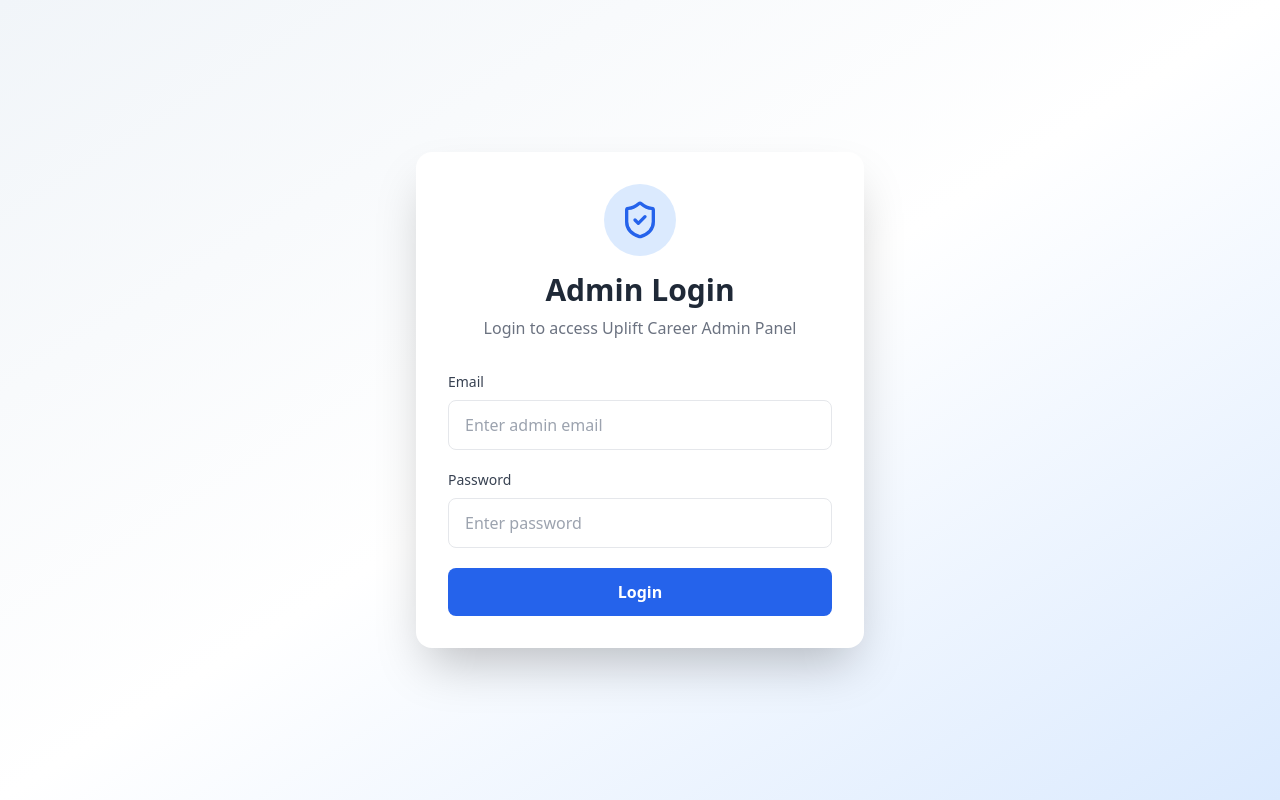
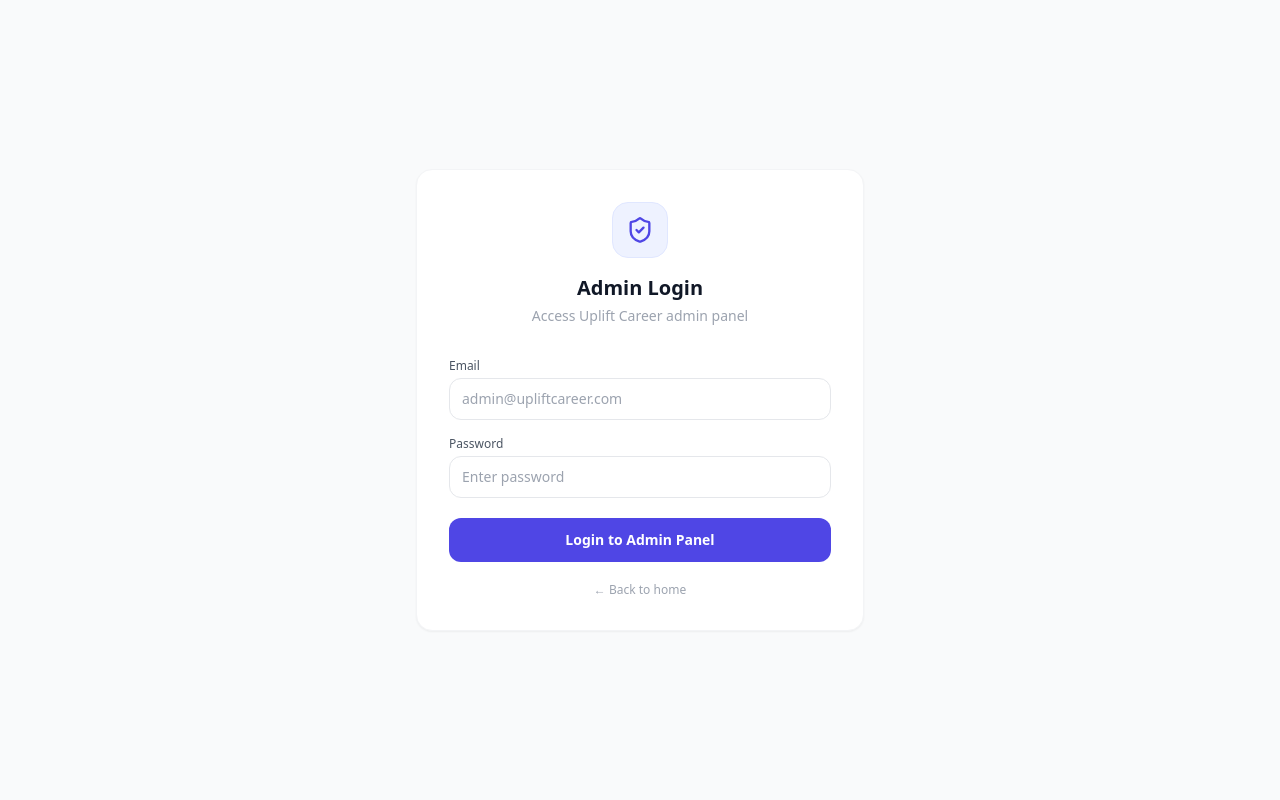
Before and after one commit to SAmeerDiwakar123/Uplift-Career, a React (Vite) app in the folder frontend/: page /admin/login in a window 1280 px wide. Built offline with nearby package versions, Linux system fonts and the light colour scheme.

Commit message:
fix: admin login with proper cookie settings

```diff
--- a/frontend/src/App.jsx
+++ b/frontend/src/App.jsx
@@ -105,7 +105,7 @@
         <Route path="/recruiter/companies/:id" element={<RecruiterRoute><CompanySetup /></RecruiterRoute>} />
         <Route path="/recruiter/jobs/:id/applicants" element={<RecruiterRoute><Applicants /></RecruiterRoute>} />
         {/* Admin Routes */}
-<Route path="/admin/login" element={<AdminLogin />} />
+        <Route path="/admin/login" element={<AdminLogin />} />
       </Routes>
     </BrowserRouter>
   );
--- a/frontend/src/pages/admin/AdminLogin.jsx
+++ b/frontend/src/pages/admin/AdminLogin.jsx
@@ -8,33 +8,22 @@
 const AdminLogin = () => {
   const navigate = useNavigate();
 
-  const [input, setInput] = useState({
-    email: "",
-    password: "",
-  });
-
+  const [input, setInput] = useState({ email: "", password: "" });
   const [loading, setLoading] = useState(false);
 
-  const changeEventHandler = (e) => {
-    setInput({
-      ...input,
-      [e.target.name]: e.target.value,
-    });
+  const handleChange = (e) => {
+    setInput({ ...input, [e.target.name]: e.target.value });
   };
 
-  const submitHandler = async (e) => {
+  const handleSubmit = async (e) => {
     e.preventDefault();
-
     try {
       setLoading(true);
-
       const res = await axios.post(
         `${ADMIN_API_END_POINT}/login`,
         input,
         {
-          headers: {
-            "Content-Type": "application/json",
-          },
+          headers: { "Content-Type": "application/json" },
           withCredentials: true,
         }
       );
@@ -44,62 +33,52 @@
         navigate("/admin/dashboard");
       }
     } catch (error) {
-      toast.error(
-        error?.response?.data?.message || "Something went wrong"
-      );
+      toast.error(error?.response?.data?.message || "Invalid credentials");
     } finally {
       setLoading(false);
     }
   };
 
   return (
-    <div className="min-h-screen flex items-center justify-center bg-gradient-to-br from-slate-100 via-white to-blue-100 px-4">
-      <div className="w-full max-w-md bg-white shadow-2xl rounded-2xl p-8">
+    <div className="min-h-screen flex items-center justify-center bg-gray-50 px-4">
+      <div className="w-full max-w-md bg-white border border-gray-100 shadow-sm rounded-2xl p-8">
 
+        {/* Header */}
         <div className="flex flex-col items-center mb-8">
-          <div className="bg-blue-100 p-4 rounded-full">
-            <ShieldCheck className="text-blue-600" size={40} />
+          <div className="w-14 h-14 bg-indigo-50 border border-indigo-100 rounded-2xl flex items-center justify-center mb-4">
+            <ShieldCheck className="text-indigo-600" size={28} />
           </div>
-
-          <h1 className="text-3xl font-bold mt-4 text-gray-800">
-            Admin Login
-          </h1>
-
-          <p className="text-gray-500 mt-2 text-center">
-            Login to access Uplift Career Admin Panel
+          <h1 className="text-xl font-semibold text-gray-900">Admin Login</h1>
+          <p className="text-sm text-gray-400 mt-1 text-center">
+            Access Uplift Career admin panel
           </p>
         </div>
 
-        <form onSubmit={submitHandler} className="space-y-5">
+        {/* Form */}
+        <form onSubmit={handleSubmit} className="flex flex-col gap-4">
 
-          <div>
-            <label className="block mb-2 text-sm font-medium text-gray-700">
-              Email
-            </label>
-
+          <div className="flex flex-col gap-1">
+            <label className="text-xs font-medium text-gray-600">Email</label>
             <input
               type="email"
               name="email"
               value={input.email}
-              onChange={changeEventHandler}
-              placeholder="Enter admin email"
-              className="w-full border rounded-lg px-4 py-3 outline-none focus:ring-2 focus:ring-blue-500"
+              onChange={handleChange}
+              placeholder="admin@upliftcareer.com"
+              className="border border-gray-200 rounded-xl px-3 py-2.5 text-sm focus:outline-none focus:ring-1 focus:ring-indigo-300 w-full"
               required
             />
           </div>
 
-          <div>
-            <label className="block mb-2 text-sm font-medium text-gray-700">
-              Password
-            </label>
-
+          <div className="flex flex-col gap-1">
+            <label className="text-xs font-medium text-gray-600">Password</label>
             <input
               type="password"
               name="password"
               value={input.password}
-              onChange={changeEventHandler}
+              onChange={handleChange}
               placeholder="Enter password"
-              className="w-full border rounded-lg px-4 py-3 outline-none focus:ring-2 focus:ring-blue-500"
+              className="border border-gray-200 rounded-xl px-3 py-2.5 text-sm focus:outline-none focus:ring-1 focus:ring-indigo-300 w-full"
               required
             />
           </div>
@@ -107,19 +86,27 @@
           <button
             type="submit"
             disabled={loading}
-            className="w-full bg-blue-600 hover:bg-blue-700 transition text-white py-3 rounded-lg font-semibold flex justify-center items-center gap-2 disabled:opacity-70"
+            className="w-full bg-indigo-600 hover:bg-indigo-700 text-white py-3 rounded-xl text-sm font-semibold flex justify-center items-center gap-2 transition disabled:opacity-60 mt-1"
           >
             {loading ? (
               <>
-                <Loader2 className="animate-spin" size={20} />
+                <Loader2 className="animate-spin" size={16} />
                 Logging in...
               </>
             ) : (
-              "Login"
+              "Login to Admin Panel"
             )}
           </button>
 
         </form>
+
+        {/* Back link */}
+        <p
+          onClick={() => navigate('/')}
+          className="text-xs text-center text-gray-400 mt-5 cursor-pointer hover:text-gray-600"
+        >
+          ← Back to home
+        </p>
 
       </div>
     </div>
```
Also changed, not shown: 2 other files (tests, documents, lock files or other folders).
